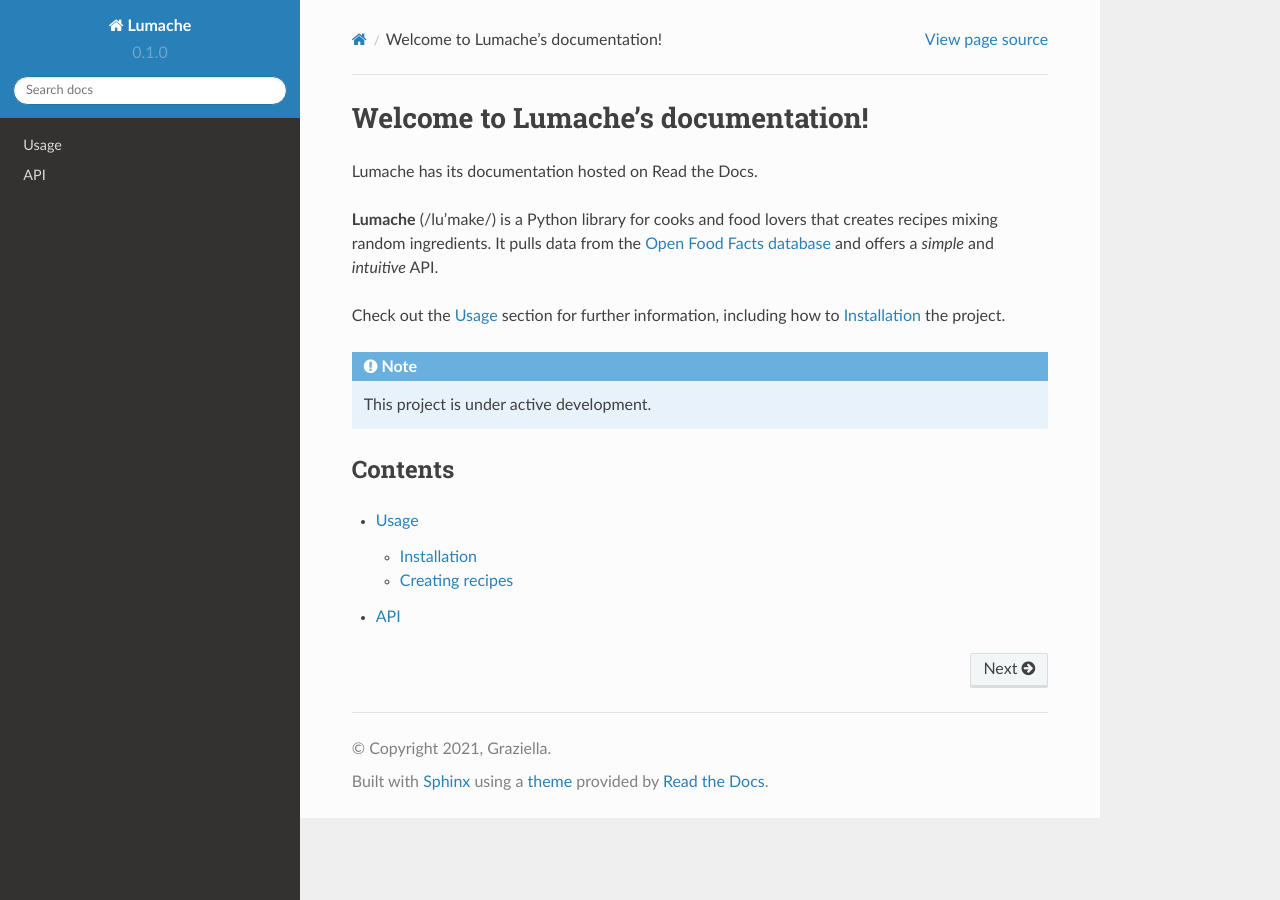
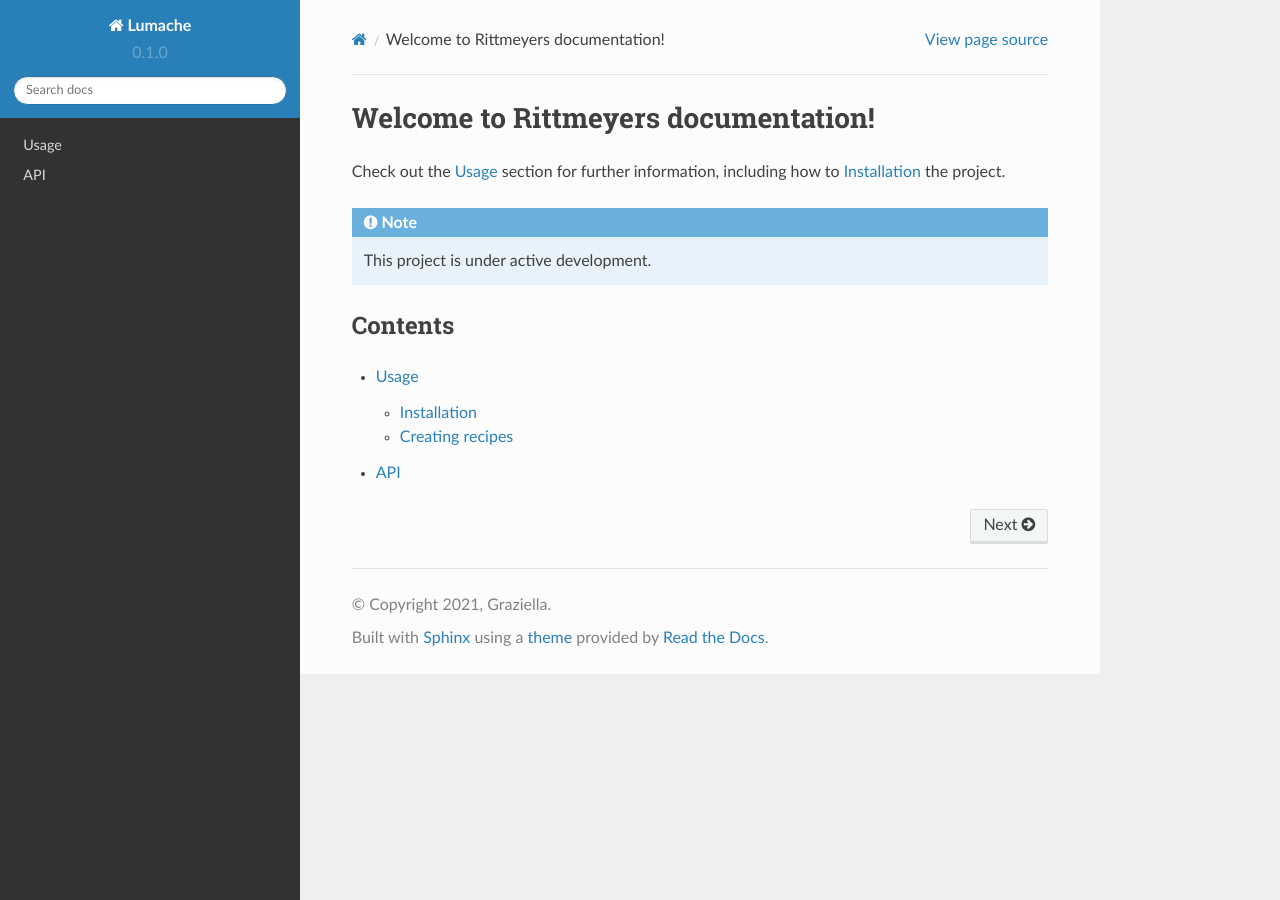
Before and after one commit to MartyMcFlyInTheSky/rtd-tutorial, a Sphinx documentation site: the page built from docs/source/index.rst, in a window 1280 px wide. Built offline with Sphinx 7.4.7 and the Read the Docs theme 2.0.0, drawn with Linux system fonts in a browser that asks for light colours.

Commit message:
new commit

```diff
--- a/docs/source/index.rst
+++ b/docs/source/index.rst
@@ -1,12 +1,5 @@
-Welcome to Lumache's documentation!
+Welcome to Rittmeyers documentation!
 ===================================
-
-Lumache has its documentation hosted on Read the Docs.
-
-**Lumache** (/lu'make/) is a Python library for cooks and food lovers
-that creates recipes mixing random ingredients.
-It pulls data from the `Open Food Facts database <https://world.openfoodfacts.org/>`_
-and offers a *simple* and *intuitive* API.
 
 Check out the :doc:`usage` section for further information, including
 how to :ref:`installation` the project.
```
